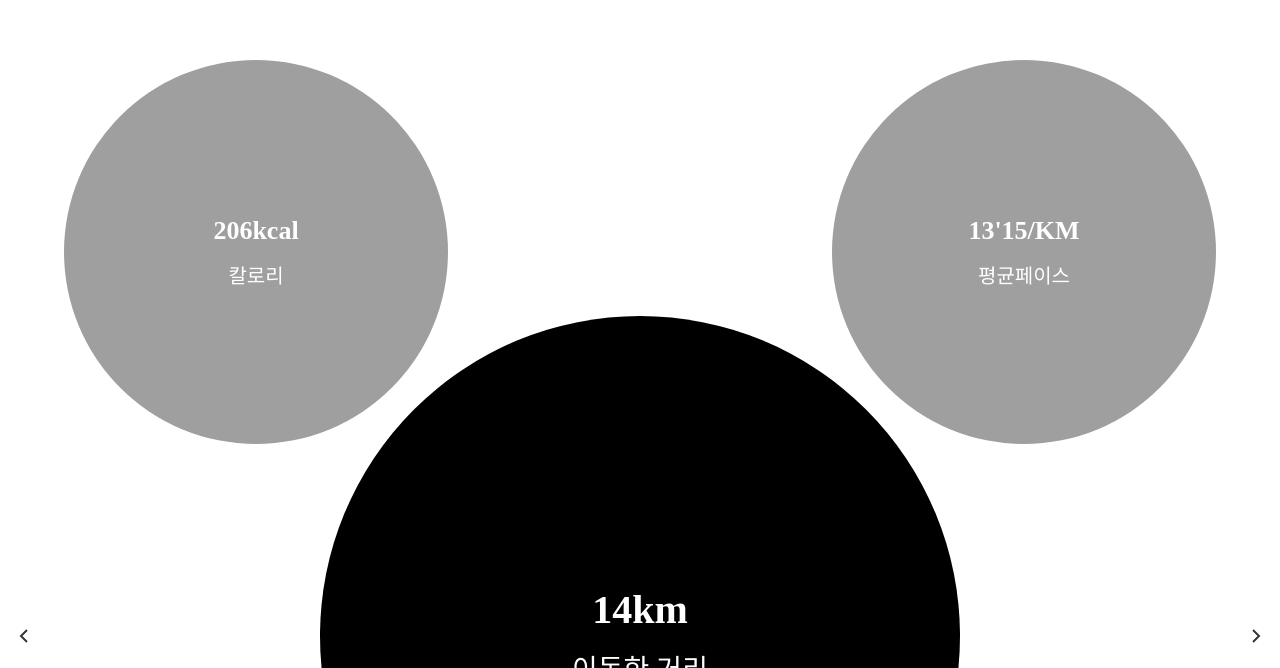
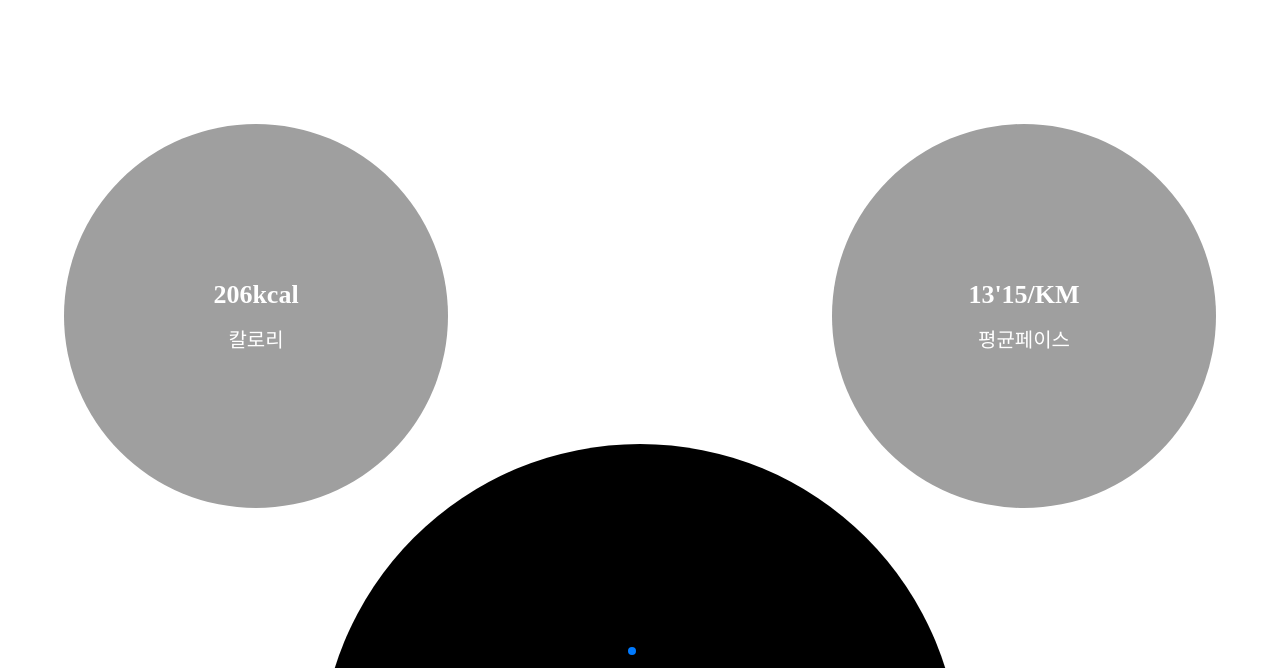
Before and after one commit to Clo-fi/Running-planet-client, a React (Vite) app: page /running in a window 1280 px wide. Shown: the part 132-800 px from the top of the page. Built offline with nearby package versions, Linux system fonts and the light colour scheme.

Commit message:
feat: 운동중- 크루 현활 탭 퍼블리싱

```diff
--- a/package.json
+++ b/package.json
@@ -18,6 +18,7 @@
     "react-router-dom": "^6.23.1",
     "sass": "^1.74.1",
     "sweetalert2": "^11.10.7",
+    "swiper": "^11.1.3",
     "zustand": "^4.5.2"
   },
   "devDependencies": {
--- /dev/null
+++ b/src/routes/running/RunningPage.module.scss
@@ -0,0 +1,11 @@
+.main {
+  display: flex;
+  height: 100vh;
+  flex-direction: column;
+  justify-content: space-between;
+}
+
+.swiper {
+  width: 100%;
+  height: 100vh;
+}
--- a/src/routes/running/RunningPage.tsx
+++ b/src/routes/running/RunningPage.tsx
@@ -1,10 +1,29 @@
+import styles from "./RunningPage.module.scss";
+import { Swiper, SwiperSlide } from "swiper/react";
 import RunningTab from "./components/RunningTab";
+import CrewTab from "./components/crew/CrewTab";
+import "swiper/css/pagination";
+import "swiper/css";
+import { Pagination } from "swiper/modules";
 
 const RunningPage = () => {
   return (
-    <>
-      <RunningTab />
-    </>
+    <main className={styles.main}>
+      <Swiper
+        modules={[Pagination]}
+        slidesPerView={1}
+        pagination={{ clickable: true }}
+        className={styles.swiper}
+        style={{ width: "100%", height: "100%" }}
+      >
+        <SwiperSlide>
+          <RunningTab />
+        </SwiperSlide>
+        <SwiperSlide>
+          <CrewTab />
+        </SwiperSlide>
+      </Swiper>
+    </main>
   );
 };
 
--- a/src/routes/running/components/Circle.module.scss
+++ b/src/routes/running/components/Circle.module.scss
@@ -27,14 +27,14 @@
   @extend %circle;
   width: 30%;
   margin-left: 50%;
-  margin-top: 30%;
+  margin-top: 35%;
 }
 
 .circle_left {
   @extend %circle;
   width: 30%;
   margin-left: 20%;
-  margin-top: 30%;
+  margin-top: 35%;
 }
 
 .circle_active {
@@ -42,7 +42,7 @@
   background-color: black;
   width: 50%;
   margin-left: 25%;
-  margin-top: 35%;
+  margin-top: 45%;
   z-index: 1;
 
   .content {
--- a/src/routes/running/components/RunningTab.module.scss
+++ b/src/routes/running/components/RunningTab.module.scss
@@ -10,7 +10,7 @@
   text-align: center;
   font-size: 3.4rem;
   font-weight: bold;
-  padding: 0 0 3rem 0;
+  padding: 0 0 6rem 0;
 }
 
 .control_section {
@@ -29,13 +29,13 @@
 .right_btn {
   position: absolute;
   right: 0;
-  top: 60%;
+  top: 65%;
   transform: translate(-50%, -50%);
 }
 
 .left_btn {
   position: absolute;
   left: 0;
-  top: 60%;
+  top: 65%;
   transform: translate(50%, -50%);
 }
--- /dev/null
+++ b/src/routes/running/components/crew/CrewList.module.scss
@@ -0,0 +1,13 @@
+.container {
+  max-width: 100%;
+  display: grid;
+  grid-template-columns: repeat(3, 1fr);
+  gap: 10px;
+  height: 70vh;
+  overflow-y: auto;
+  align-items: center;
+  align-content: start;
+
+  padding-bottom: 3rem;
+  margin-bottom: 3rem;
+}
--- /dev/null
+++ b/src/routes/running/components/crew/CrewList.tsx
@@ -0,0 +1,13 @@
+import Member from "./Member";
+import styles from "./CrewList.module.scss";
+const CrewList = () => {
+  return (
+    <section className={styles.container}>
+      {[1, 2, 3, 4, 6, 73, 5, 2, 5, 2, 5, 4, 6, 343].map(() => (
+        <Member />
+      ))}
+    </section>
+  );
+};
+
+export default CrewList;
--- /dev/null
+++ b/src/routes/running/components/crew/CrewTab.module.scss
@@ -0,0 +1,8 @@
+.btn {
+  width: 100%;
+}
+
+.main {
+  height: 100vh;
+  padding: 2rem;
+}
--- /dev/null
+++ b/src/routes/running/components/crew/CrewTab.tsx
@@ -0,0 +1,18 @@
+import Button from "../../../../components/common/Button";
+import CrewList from "./CrewList";
+import styles from "./CrewTab.module.scss";
+
+const CrewTab = () => {
+  return (
+    <div className={styles.main}>
+      <CrewList />
+      <Button
+        value="크루원 격려하기"
+        onClick={() => {}}
+        className={styles.btn}
+      />
+    </div>
+  );
+};
+
+export default CrewTab;
--- /dev/null
+++ b/src/routes/running/components/crew/Member.module.scss
@@ -0,0 +1,12 @@
+.box {
+  display: flex;
+  flex-direction: column;
+  justify-content: center;
+  align-items: center;
+}
+
+.profile {
+  width: 100%;
+  aspect-ratio: 1;
+  background-color: ghostwhite;
+}
--- /dev/null
+++ b/src/routes/running/components/crew/Member.tsx
@@ -0,0 +1,12 @@
+import styles from "./Member.module.scss";
+
+const Member = () => {
+  return (
+    <div className={styles.box}>
+      <div className={styles.profile}></div>
+      <div className={styles.nickname}>1h 03m</div>
+    </div>
+  );
+};
+
+export default Member;
```
Also changed, not shown: 1 other file (tests, documents, lock files or other folders).
